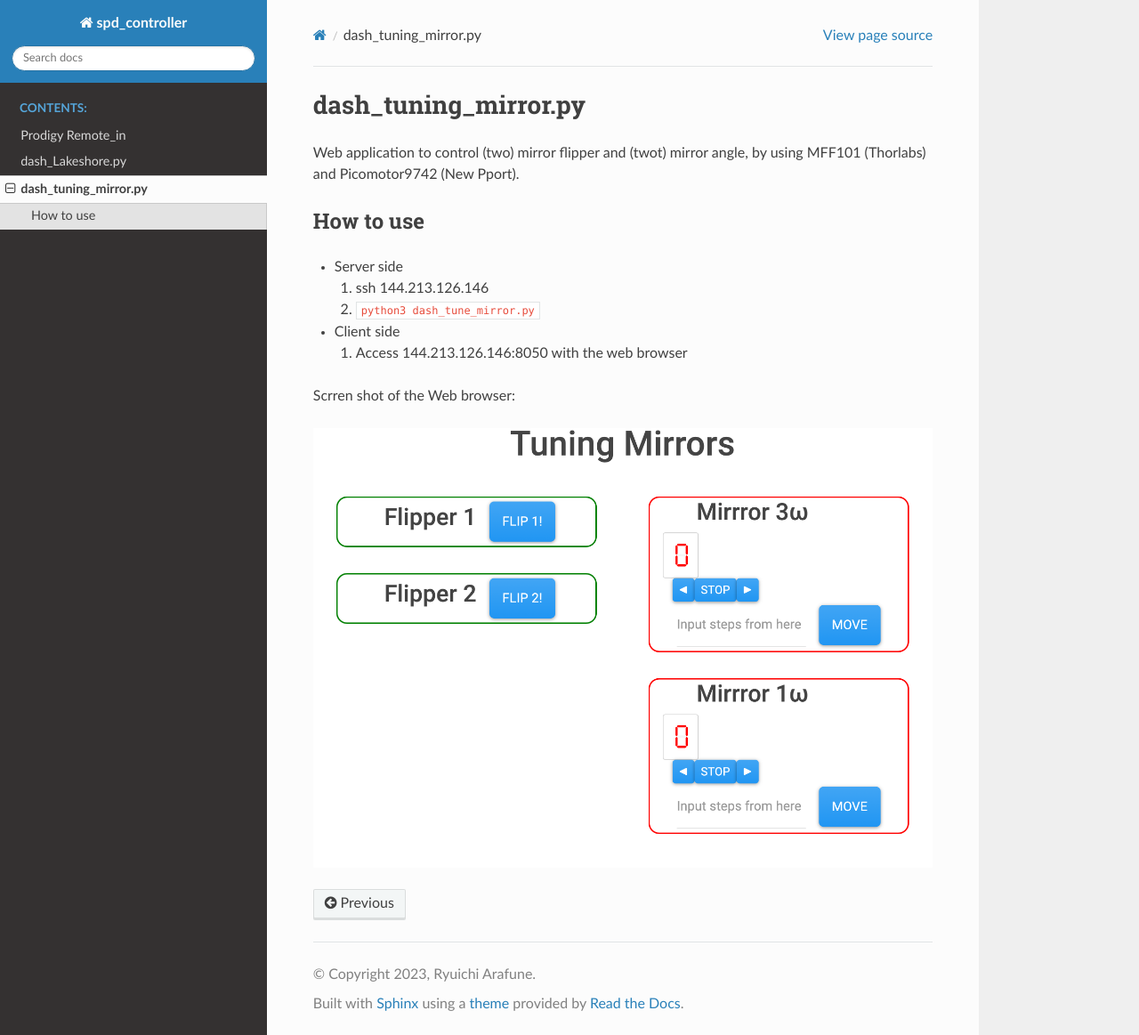
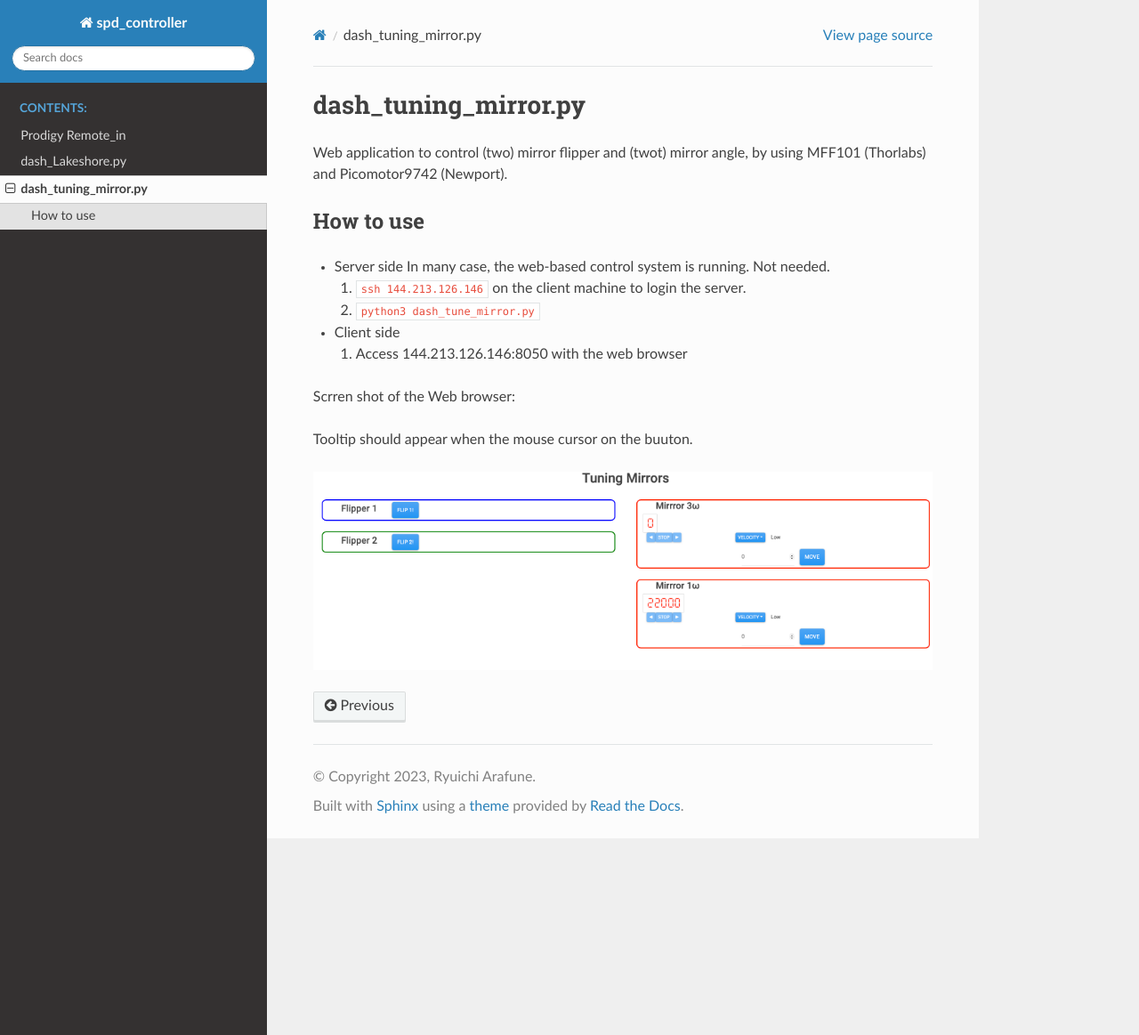
Before and after one commit to arafune/spd_controller, a Sphinx documentation site: the page built from doc/source/dash_tuning_mirror/dash_tuning_mirror.md, in a window 1280 px wide and 1163 px high. Shown: the whole window at 89% size. Built offline with Sphinx 7.4.7 and the Read the Docs theme 2.0.0, drawn with Linux system fonts in a browser that asks for light colours.

Commit message:
docs: Docstring update

```diff
--- a/doc/source/dash_tuning_mirror/dash_tuning_mirror.md
+++ b/doc/source/dash_tuning_mirror/dash_tuning_mirror.md
@@ -1,15 +1,19 @@
 # dash_tuning_mirror.py
 
-Web application to control (two) mirror flipper and (twot) mirror angle, by using MFF101 (Thorlabs) and Picomotor9742 (New Pport).
+Web application to control (two) mirror flipper and (twot) mirror angle, by using MFF101 (Thorlabs) and Picomotor9742 (Newport).
 
 ## How to use
 
 - Server side
-  1. ssh 144.213.126.146
+In many case, the web-based control system is running. Not needed.
+
+  1. `ssh 144.213.126.146` on the client machine to login the server.
   2. `python3 dash_tune_mirror.py`
 - Client side
   1. Access 144.213.126.146:8050 with the web browser
 
 Scrren shot of the Web browser:
 
+Tooltip should appear when the mouse cursor on the buuton.
+
 ![実行画面](./dash_tuning_mirror.png)
```
Also changed, not shown: doc/source/dash_tuning_mirror/dash_tuning_mirror.png, 1 other file.
